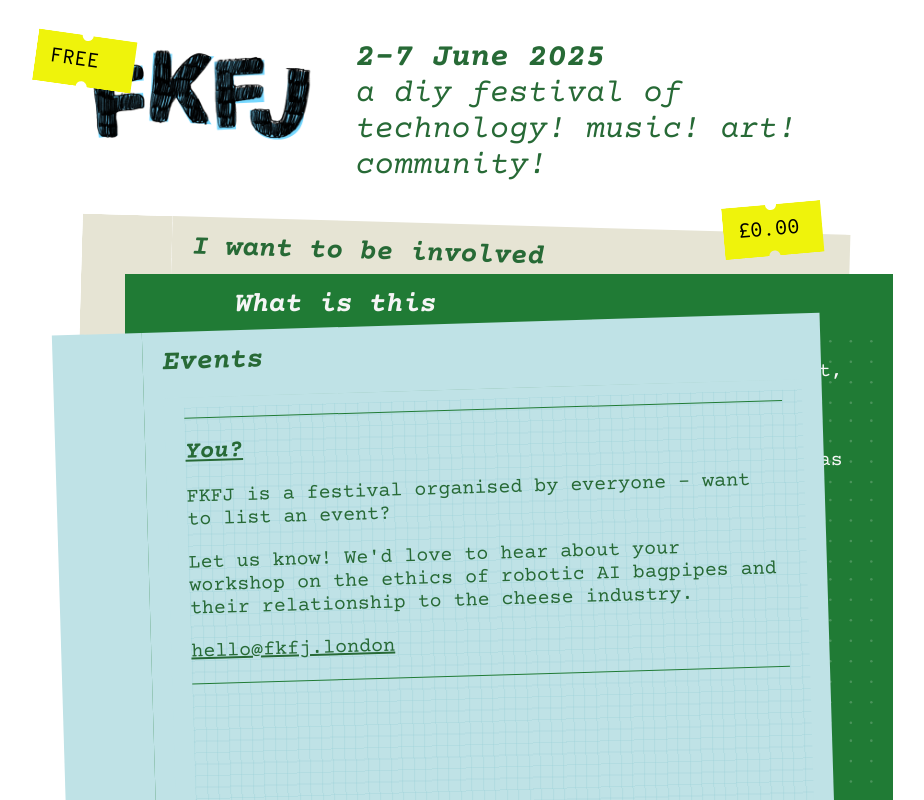
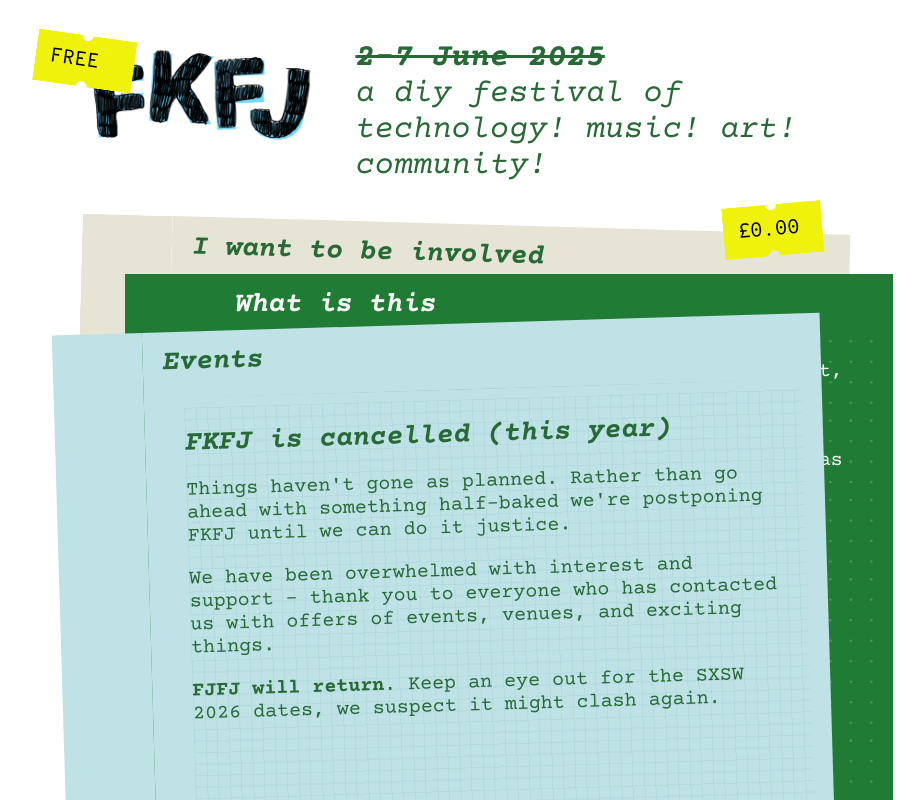
Before and after one commit to fkfjdotorg/fkfj.london, a plain HTML site: page index.html in a window 1280 px wide. Shown: the whole page, without its empty margins (171-1095 px from the left). Drawn offline with Linux system fonts and the light colour scheme.

Commit message:
Cancelled

```diff
--- a/index.html
+++ b/index.html
@@ -23,7 +23,7 @@
         </div>
       </div>
       <div class="about">
-        <h2 class="date">2–7 June 2025</h2>
+        <h2 class="date"><strike>2–7 June 2025</strike></h2>
         <h3 class="what-it-is">a diy festival of technology! music! art! community!</h3>
       </div>
     </header>
@@ -70,6 +70,11 @@
         <div class="page-inner">
           <h1>Events</h1>
             <div class="content">
+              <h1 color="red">FKFJ is cancelled (this year)</h1>
+              <p>Things haven't gone as planned. Rather than go ahead with something half-baked we're postponing FKFJ until we can do it justice.</p>
+              <p>We have been overwhelmed with interest and support - thank you to everyone who has contacted us with offers of events, venues, and exciting things.</p>
+              <p><strong>FJFJ will return</strong>. Keep an eye out for the SXSW 2026 dates, we suspect it might clash again.</p>
+              <!--
               <ol class="events">
                 <li class="event expanded">
                   <span class="title">You?</span>
@@ -78,6 +83,7 @@
                   <p><a href="mailto:hello@fkfj.london">hello@fkfj.london</a></p>
                 </li>
               </ol>
+              -->
               <div class="grid"></div>
             </div>
 
```
